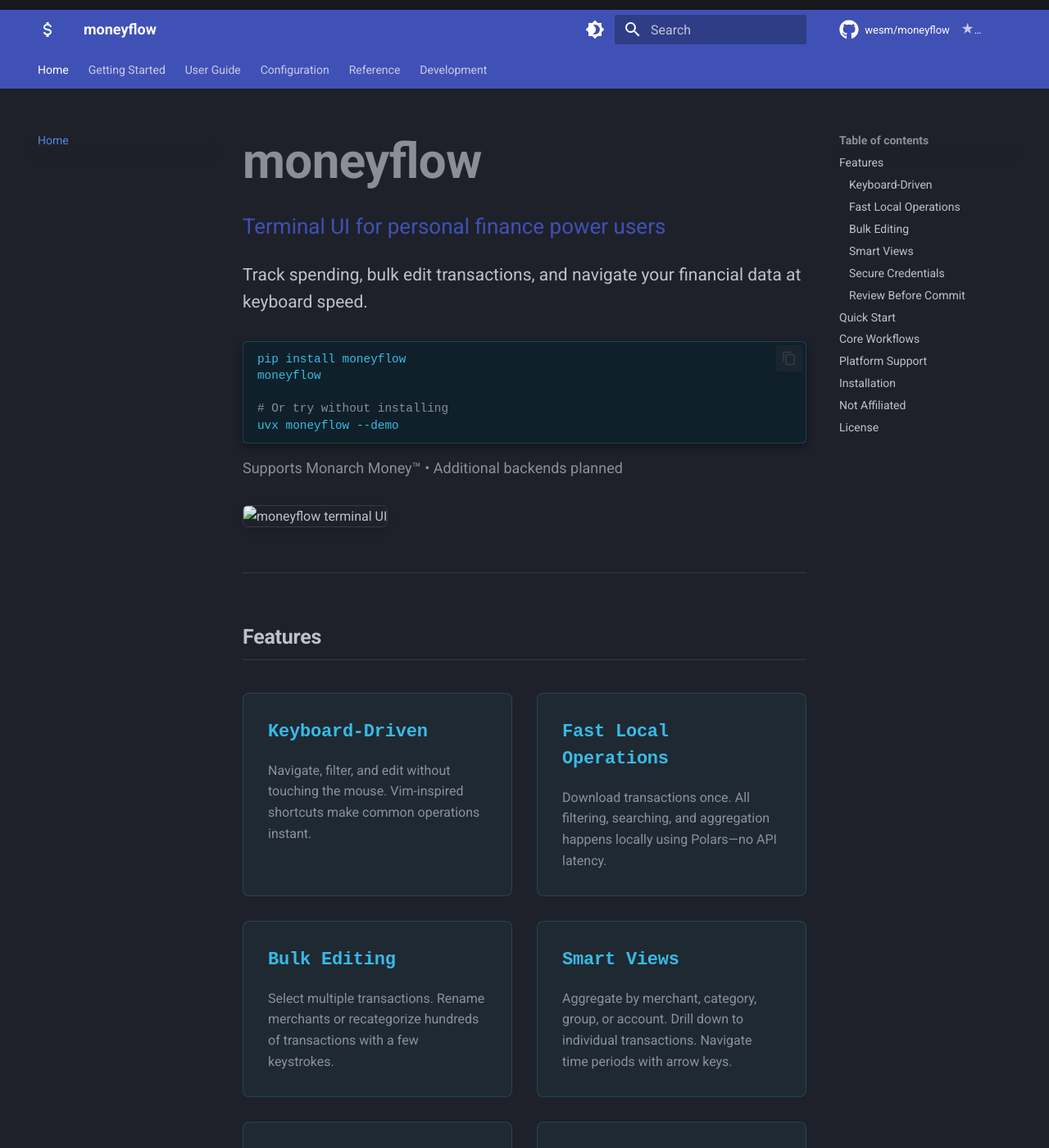
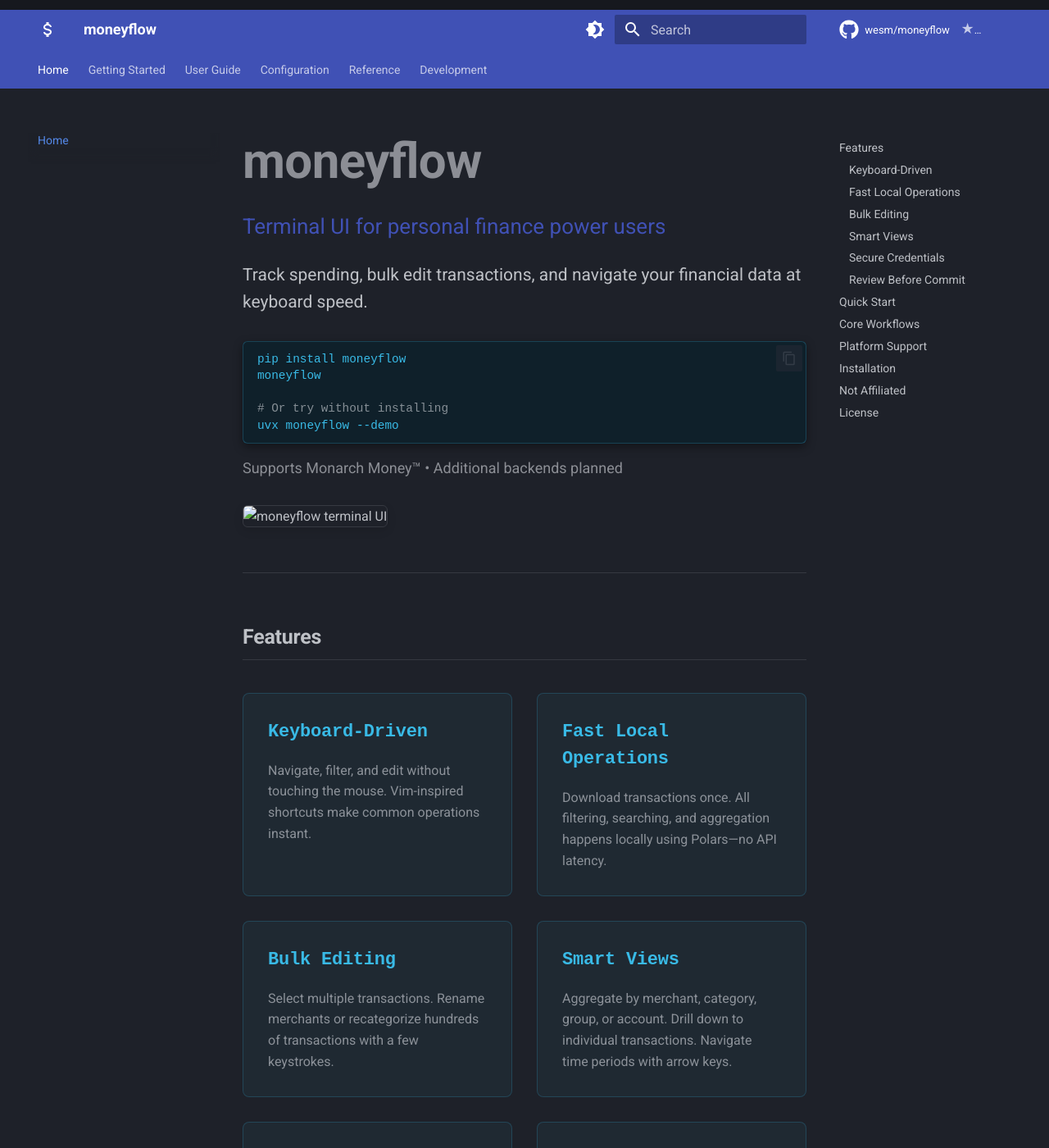
Before and after one commit to LeonB28/moneyflow, an MkDocs documentation site: the page built from docs/index.md, in a window 1280 px wide and 1400 px high. Shown: the whole window at 82% size. Built offline with MkDocs 1.6.1 and Material for MkDocs 9.7.7, drawn with Linux system fonts in a browser that asks for light colours; comment, search, counter and statistics services are not loaded; the version menu is left out.

Commit message:
docs: Hide 'Table of contents' heading in right sidebar

```diff
--- a/docs/stylesheets/extra.css
+++ b/docs/stylesheets/extra.css
@@ -129,3 +129,8 @@
   font-size: 0.8rem;
   opacity: 0.7;
 }
+
+/* Hide "Table of contents" heading in right sidebar */
+.md-sidebar--secondary .md-sidebar__scrollwrap .md-sidebar__inner > .md-nav > .md-nav__title {
+  display: none;
+}
```
